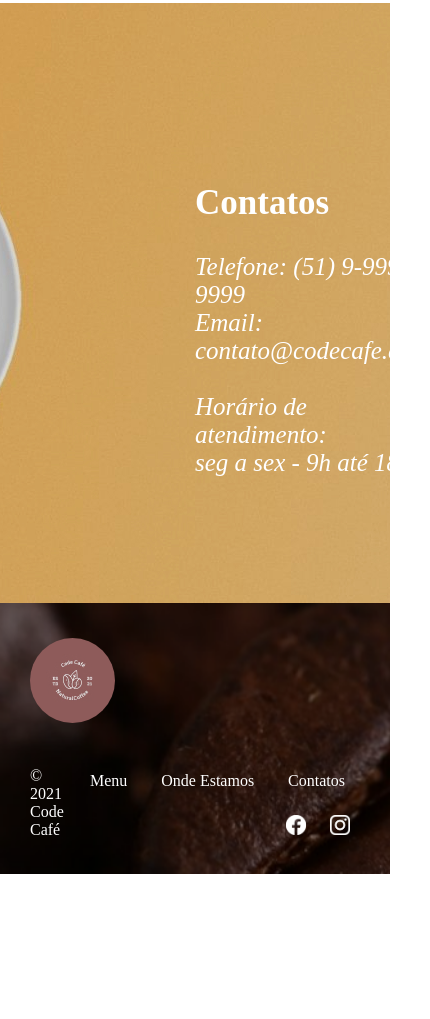
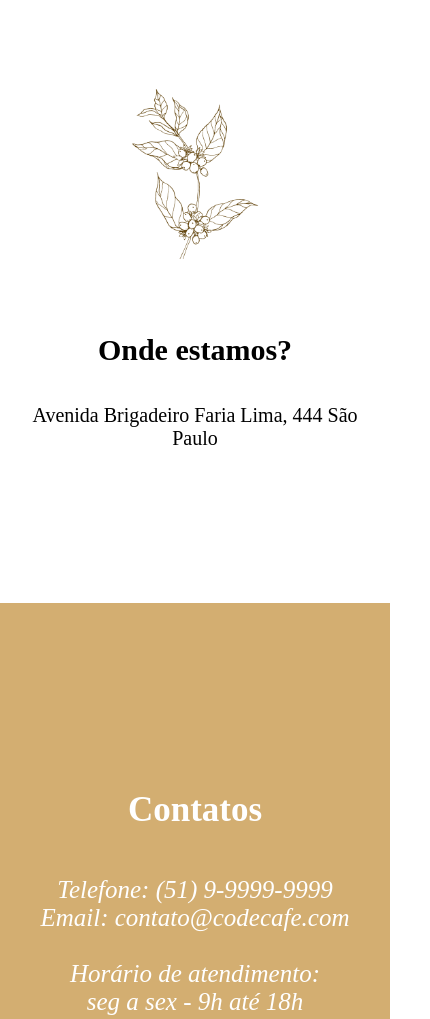
Before and after one commit to emerson1996/Landing-page-code-cafe, a plain HTML site: page index.html in a window 390 px wide. Shown: the part 2930-3949 px from the top of the page, 430 px wide, since content can reach past the window. Before the commit the page ends 3804 px from the top, so only its background shows below. Drawn offline with Linux system fonts and the light colour scheme; a web font is replaced by a local one.

Commit message:
Responsividade completa

```diff
--- a/src/css/responsive.css
+++ b/src/css/responsive.css
@@ -6,28 +6,79 @@
     }
 
 
-    .secao-com-texto p, .secao-com-texto.onde-estamos p {
+    .secao-com-texto p,
+    .secao-com-texto.onde-estamos p {
         width: 100%;
 
     }
 
 
-
-
 }
 
 
-@media ( max-width: 767.98px) {
+@media (max-width: 768px) {
 
+
+    .contato .texto-contato {
+        position: relative;
+        text-align: center;
+        top: 50%;
+        left: 0;
+        transform: translatey(-50%);
+    }
+
+    .contato {
+        background-image: none;
+        background-color: #D3AE71;
+    }
+
+    .contato h2 {
+        margin-bottom: 46px;
+    }
 
 }
 
 @media (max-width: 720px) {
 
-    .ladrilho.grande {
+    .ladrilho .grande,
+    .ladrilho .medio {
+        width: 100%;
+    }
+
+    .ladrilho .pequeno.grao,
+    .ladrilho .pequeno {
         width: 50%;
     }
 
+    .rodape{
+        text-align: center;
+        background-image: none;
+        background-color: black;
+    }
+
+    .rodape .logo {
+        display: block;
+        margin-bottom: 122px;
+
+    }
+    .rodape ul {
+         display: block;
+         width: 100%;
+        margin-bottom: 122px;
+    }
+
+    .rodape ul li {
+         display: block;
+    }
+
+    .rodape ul li a {
+            font-size: 2rem;
+        }
+
+    .rodape .redes-sociais {
+        float: none;
+        margin-bottom: 28px;
+    }
 
 }
 
@@ -40,7 +91,7 @@
     }
 
     .cabecalho nav {
-         position:static;
+        position: static;
         text-align: center;
         width: 100%;
     }
@@ -68,3 +119,12 @@
     }
 
 }
+
+@media (max-width: 375px) {
+
+    .ladrilho .pequeno.grao,
+    .ladrilho .pequeno {
+        width: 100%;
+    }
+
+}
```
Lines whose indentation alone changed are shown as unchanged.
